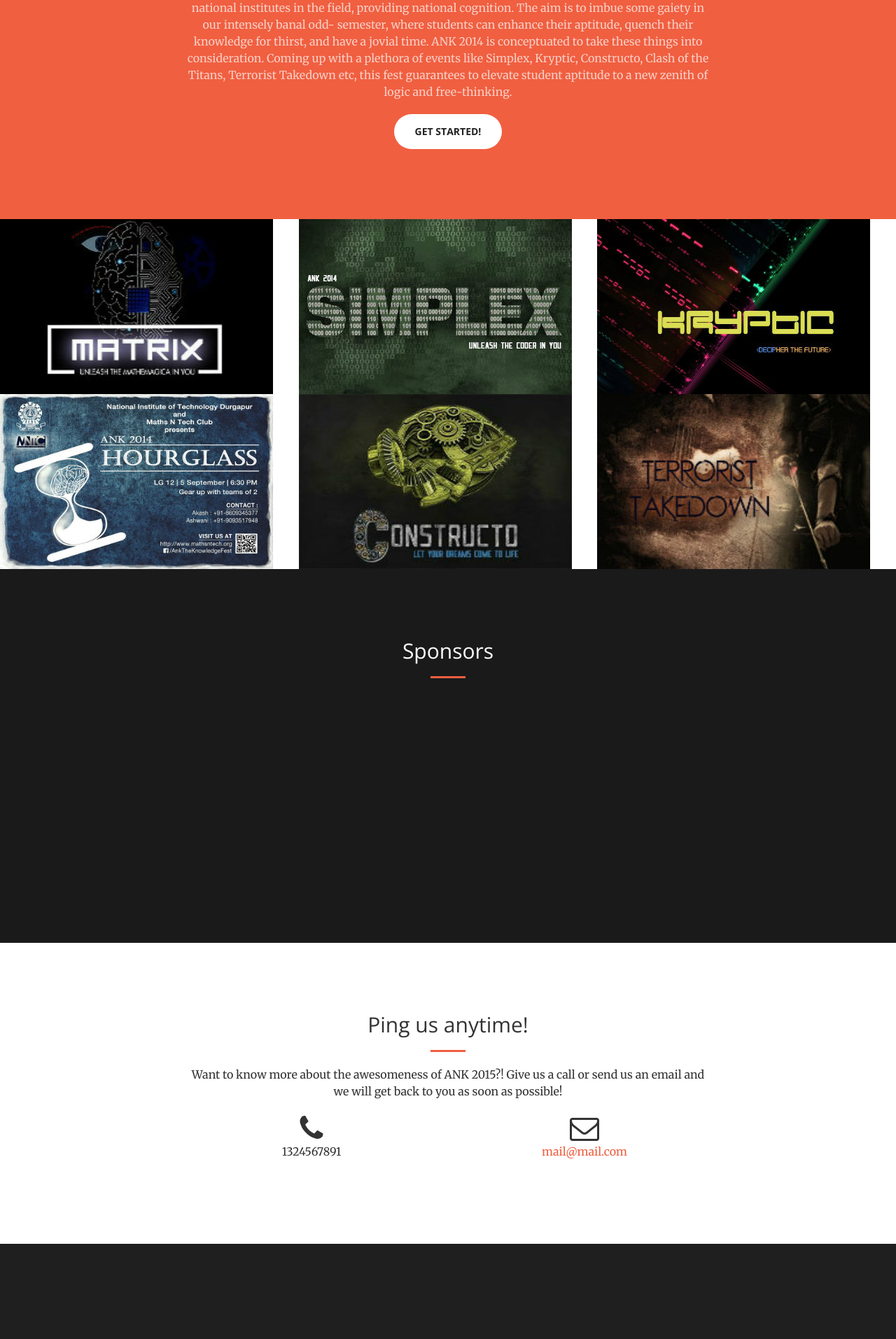
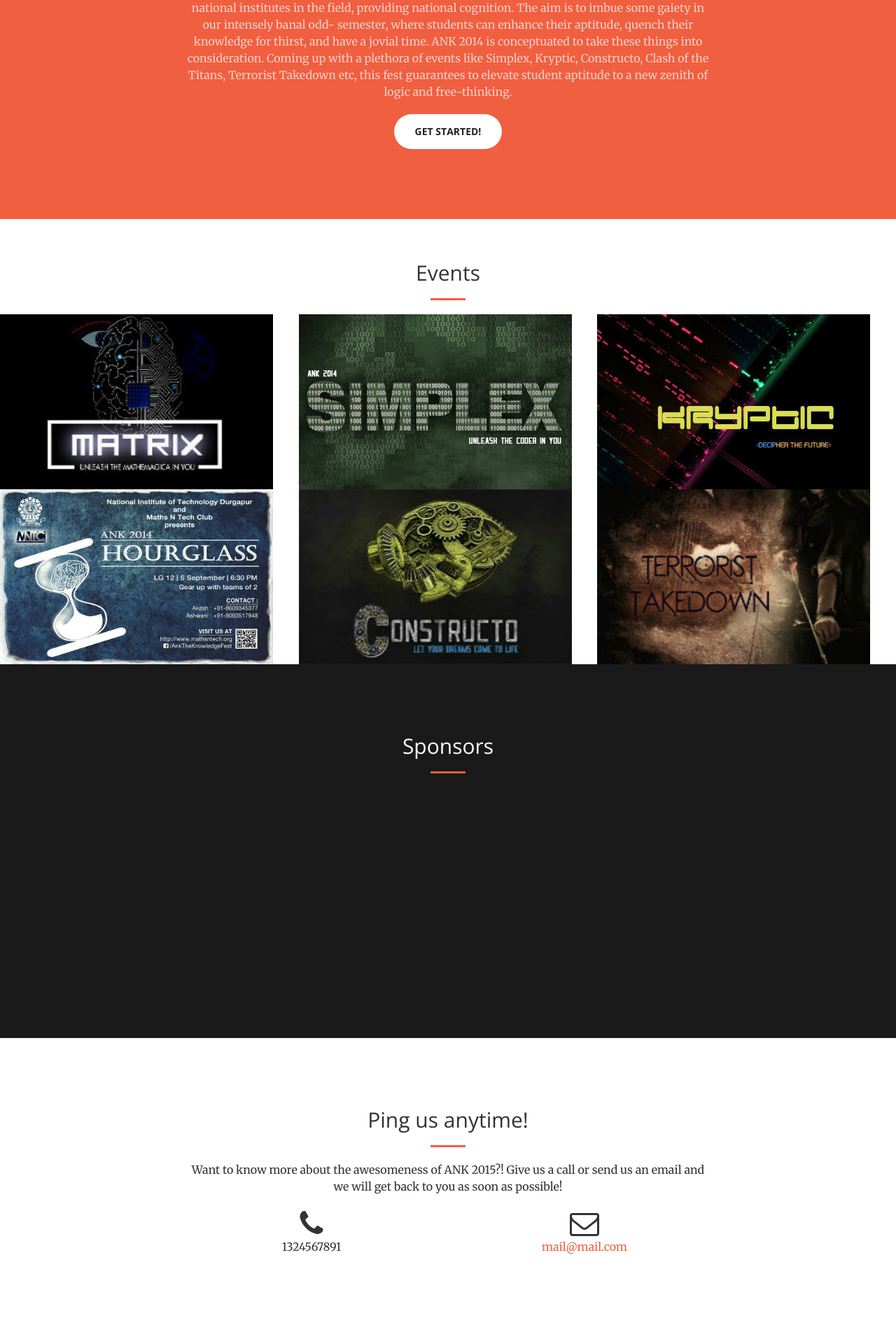
Before and after one commit to ghoshbishakh/ank2015, a PHP site: page / in a window 1280 px wide. Shown: the part 1126-3039 px from the top of the page at 70% size. Before the commit the page ends 2903 px from the top, so only its background shows below. Run offline with PHP 8.4, Linux system fonts and the light colour scheme.

Commit message:
Add event section heading

```diff
--- a/css/style.css
+++ b/css/style.css
@@ -17,6 +17,9 @@
 }
 
 
+#eventsHeading{
+  padding-top: 2em;
+}
 #bgCanvas{
 
     opacity: .4;
--- a/index.html
+++ b/index.html
@@ -118,6 +118,14 @@
 
 
     <section class="no-padding" id="events">
+    	<div class="container">
+            <div class="row">
+                <div class="col-lg-12 text-center">
+                    <h2 class="section-heading" id="eventsHeading">Events</h2>
+                    <hr class="primary">
+                </div>
+            </div>
+        </div>
         <div class="container-fluid">
             <div class="row no-gutter">
                 <div class="col-lg-4 col-sm-6">
```
